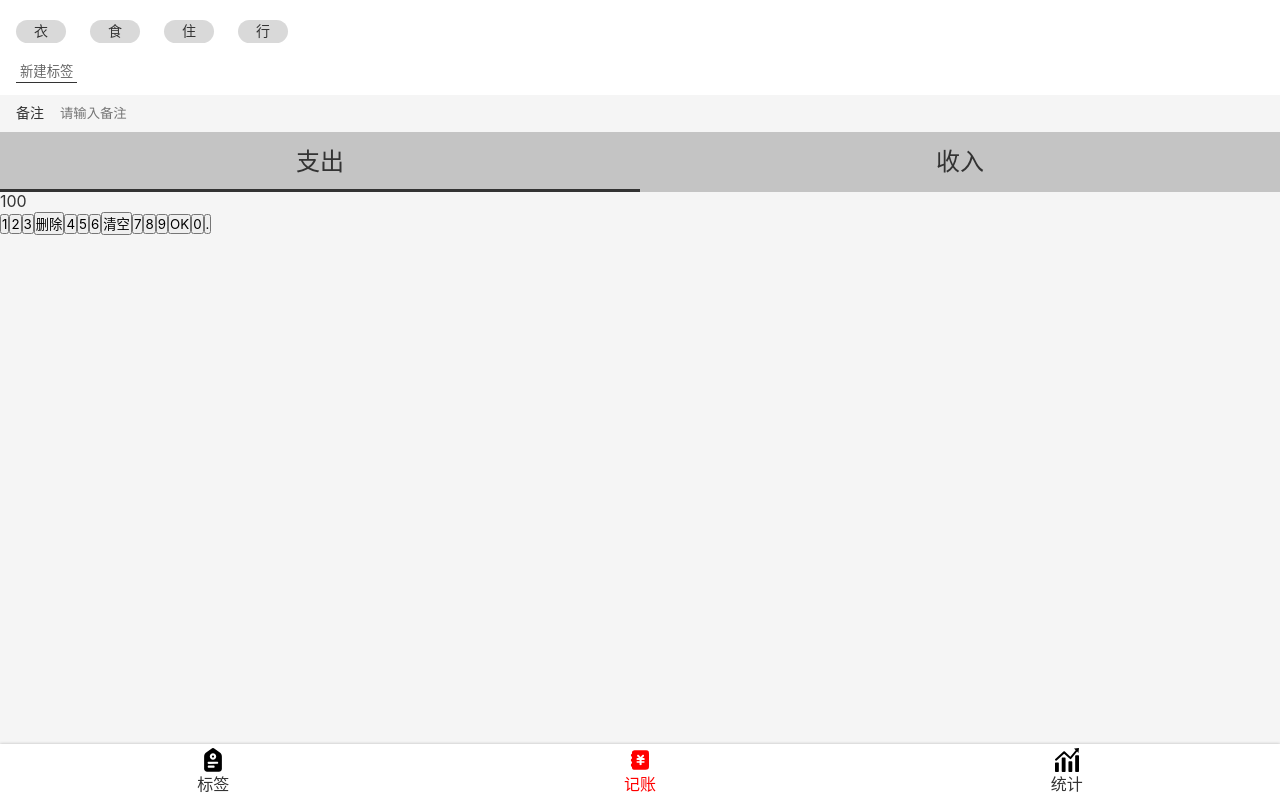
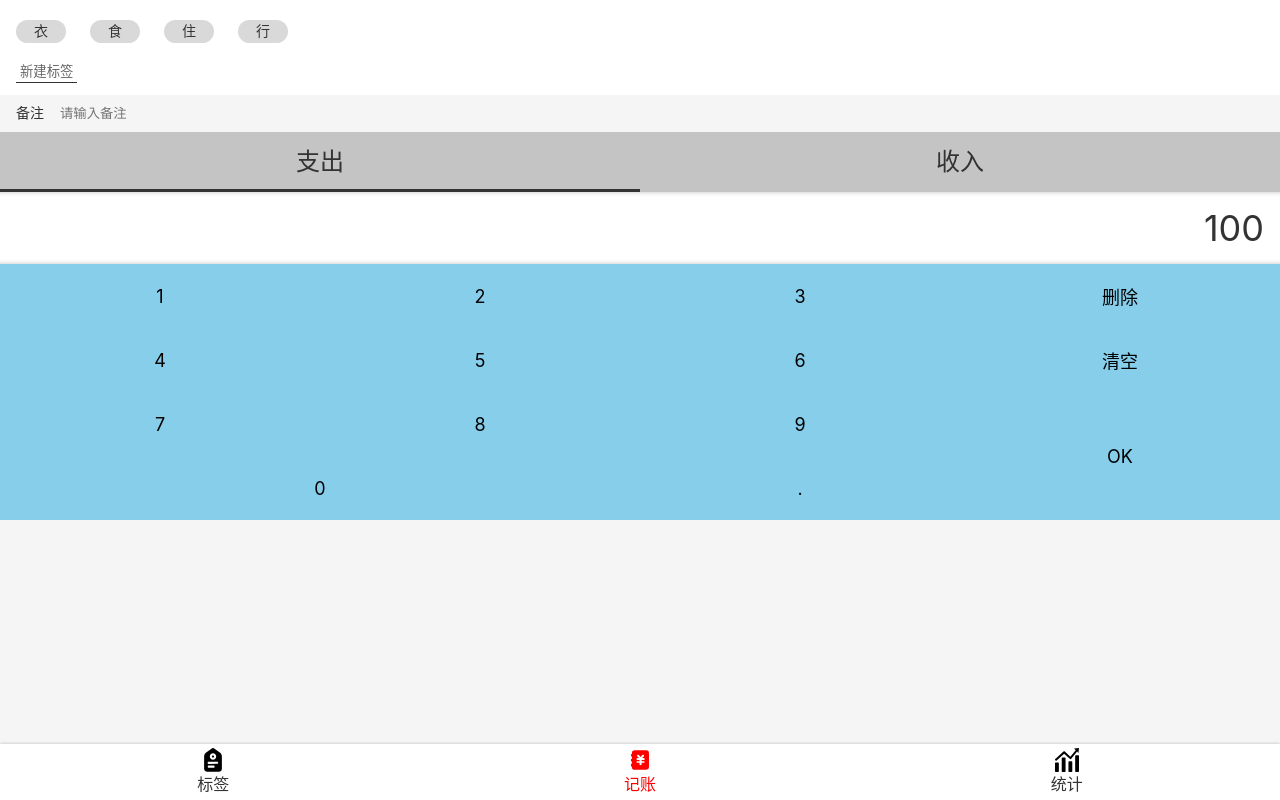
Before and after one commit to Layouwen/yixin-money-react, a React app: page /#/money in a window 1280 px wide. Built offline with nearby package versions, Linux system fonts and the light colour scheme; the HTML template or start-up script is replaced by a standard one.

Commit message:
完成 Money页面的NumberPad模块

```diff
--- a/src/views/Money.tsx
+++ b/src/views/Money.tsx
@@ -67,7 +67,34 @@
   }
 `
 const NumberPadSection = styled.section`
-
+  display: flex;
+  flex-direction: column;
+  > .output {
+    padding: 0 16px;
+    line-height: 72px;
+    font-size: 36px;
+    text-align: right;
+    box-shadow: inset 0 -5px 5px -5px rgba(0,0,0,0.25),
+                inset 0 5px 5px -5px rgba(0,0,0,0.25);
+    background: #fff;
+  }
+  > .pad {
+    > button {
+      float: left;
+      width: 25%;
+      height: 64px;
+      font-size: 18px;
+      border: none;
+      background: skyblue;
+      &.ok {
+      float: right;
+        height: 128px;
+      }
+      &.zero {
+         width: 50%;
+      }
+    }
+  }
 `
 
 function Money() {
@@ -95,8 +122,8 @@
                 </ul>
             </CategorySection>
             <NumberPadSection>
-                <div>100</div>
-                <div>
+                <div className="output">100</div>
+                <div className="pad">
                     <button>1</button>
                     <button>2</button>
                     <button>3</button>
@@ -108,8 +135,8 @@
                     <button>7</button>
                     <button>8</button>
                     <button>9</button>
-                    <button>OK</button>
-                    <button>0</button>
+                    <button className="ok">OK</button>
+                    <button className="zero">0</button>
                     <button>.</button>
                 </div>
             </NumberPadSection>
```
